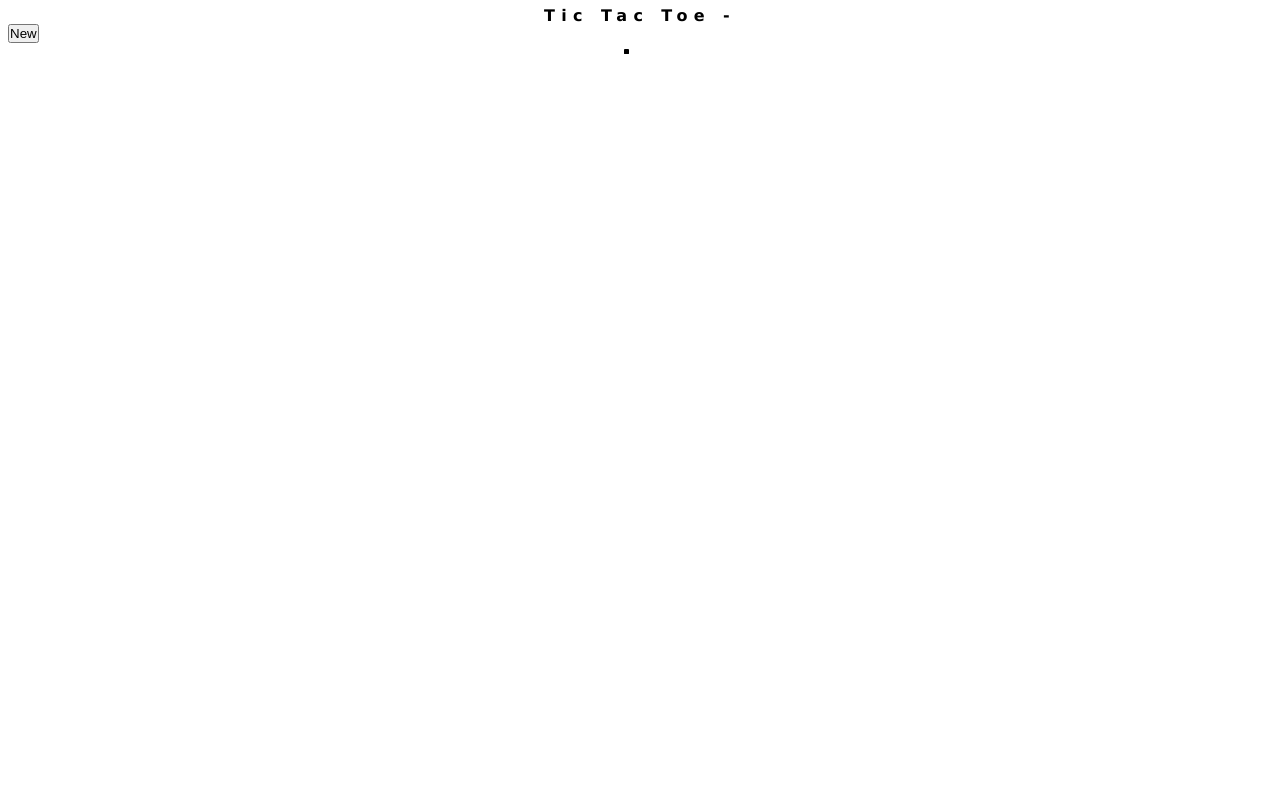
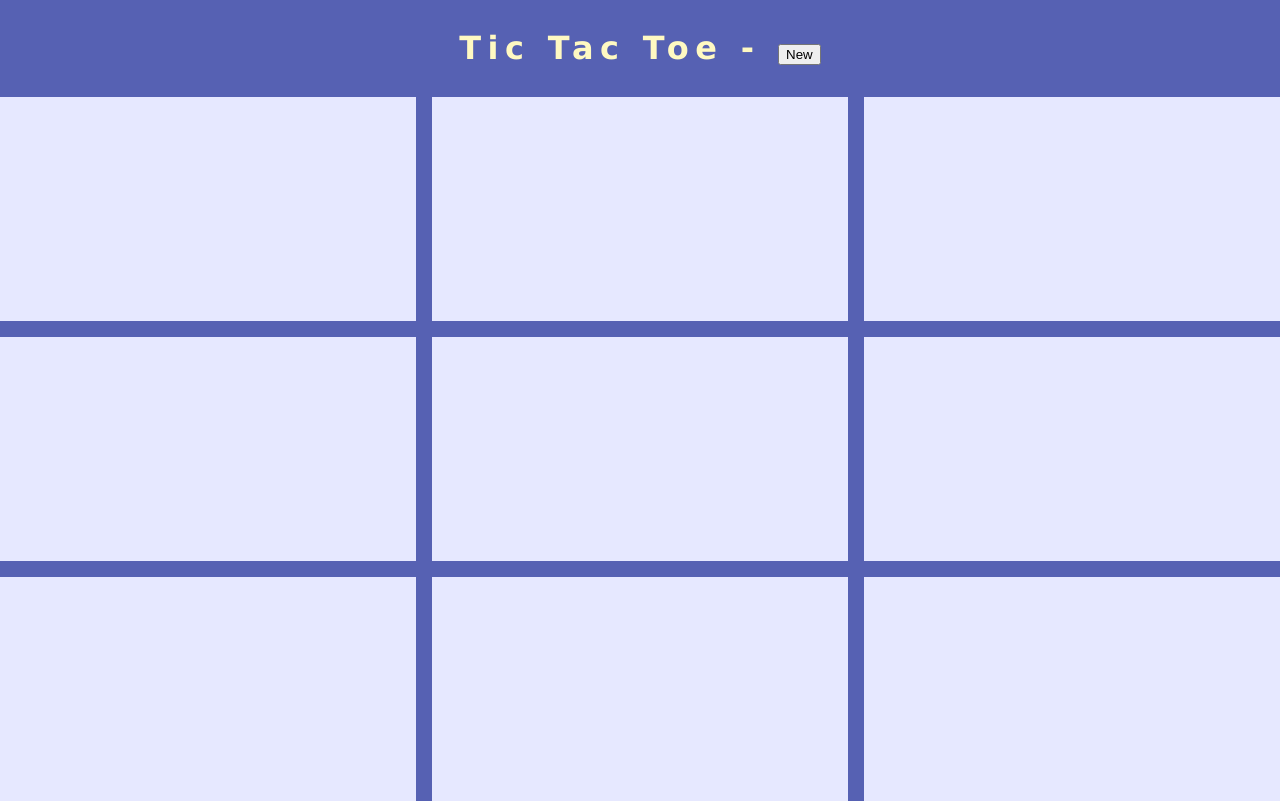
Before and after one commit to Amheisern/ReactTicTacToe, a React (Vite) app: page / in a window 1280 px wide. Built offline with nearby package versions, Linux system fonts and the light colour scheme.

Commit message:
i was editing the wrong css folder changes ahve been reverted

```diff
--- a/src/index.scss
+++ b/src/index.scss
@@ -1,20 +1,20 @@
 :root {
+  /* CSS Variables for all the font colors and sizes. Try changing these! */
+  --header-background: #5661b3;
+  --header-text-color: #fff9c2;
+  --header-font-size: 2rem;
+  --square-font-size: calc(8 * var(--header-font-size));
+  --square-text-color: #5661b3;
+  --square-background-color: #e6e8ff;
+  --square-border: 3px solid var(--square-text-color);
   font: 16px / 1 sans-serif;
-  --easy-cell-size: 3rem;
-  --easy-board-size: 8;
-
-  --medium-cell-size: 2rem;
-  --medium-board-size: 16;
-
-  --hard-cell-size: 1.5rem;
-  --hard-board-size: 24;
 }
-div {
-  list-style: none;
+html {
+  height: 100%;
+}
+body {
   margin: 0;
-  padding: 0;
-  display: grid;
-  height: 100%;
+  min-height: 100%;
 }
 h1 {
   /* center the header */
@@ -31,31 +31,25 @@ h1 {
   background-color: var(--header-background);
 }
 ul,
-button {
+li {
   /* Be gone margins! */
   margin: 0;
   padding: 0;
-  display: flex;
-  align-items: center;
-  justify-content: center;
+  /* and list styles */
+  list-style: none;
 }
-ul.difficulty-0 {
-  grid-template-columns: repeat(var(--easy-board-size), 1fr);
-  grid-template-rows: repeat(var(--easy-board-size), 1fr);
-  width: calc(var(--easy-board-size) * var(--easy-cell-size));
-  height: calc(var(--easy-board-size) * var(--easy-cell-size));
+ul {
+  /* Make the height of the list equal to the height of the page MINUS the height taken by the header */
+  height: calc(100vh - 3 * var(--header-font-size));
+  /* Display the list as a 3 column and three row grid */
+  display: grid;
+  grid-template: 1fr 1fr 1fr / 1fr 1fr 1fr;
+  /* Add a little gap between to allow the background color through */
+  gap: 1rem;
+  /* Set the background color that will show through the gap */
+  background-color: var(--square-text-color);
 }
-ul.difficulty-1 {
-  grid-template-columns: repeat(var(--medium-board-size), 1fr);
-  grid-template-rows: repeat(var(--medium-board-size), 1fr);
-  width: calc(var(--medium-board-size) * var(--medium-cell-size));
-}
-ul.difficulty-2 {
-  grid-template-columns: repeat(var(--hard-board-size), 1fr);
-  grid-template-rows: repeat(var(--hard-board-size), 1fr);
-  width: calc(var(--hard-board-size) * var(--hard-cell-size));
-}
-ul button {
+ul li {
   /* Use a monospace font */
   font-family: monospace;
   font-size: var(--square-font-size);
@@ -71,12 +65,12 @@ ul button {
   min-width: 3rem;
   min-height: 10rem;
 }
-ul button.taken {
+ul li.taken {
   cursor: not-allowed;
 }
-ul button.small {
+ul li.small {
   font-size: 4rem;
 }
-ul button.not-allowed-click {
+ul li.not-allowed-click {
   background-color: red;
 }
```
